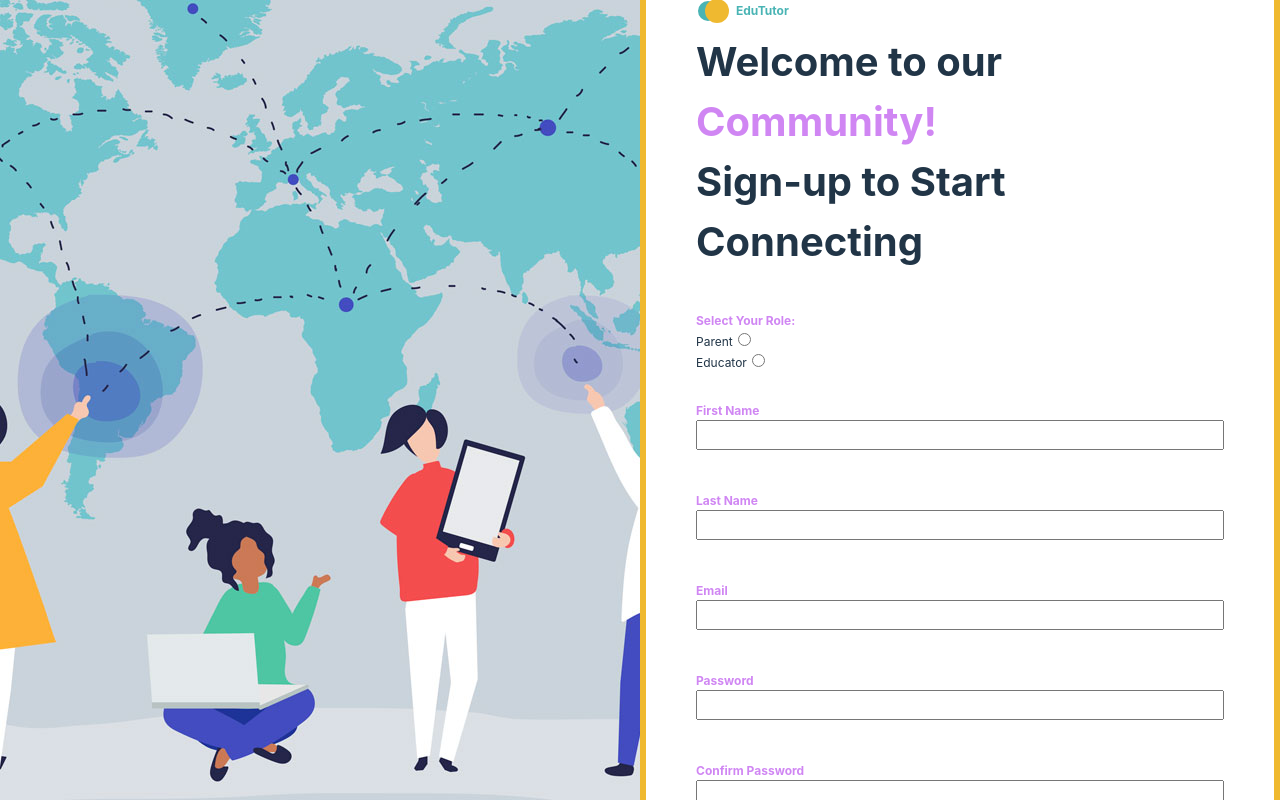
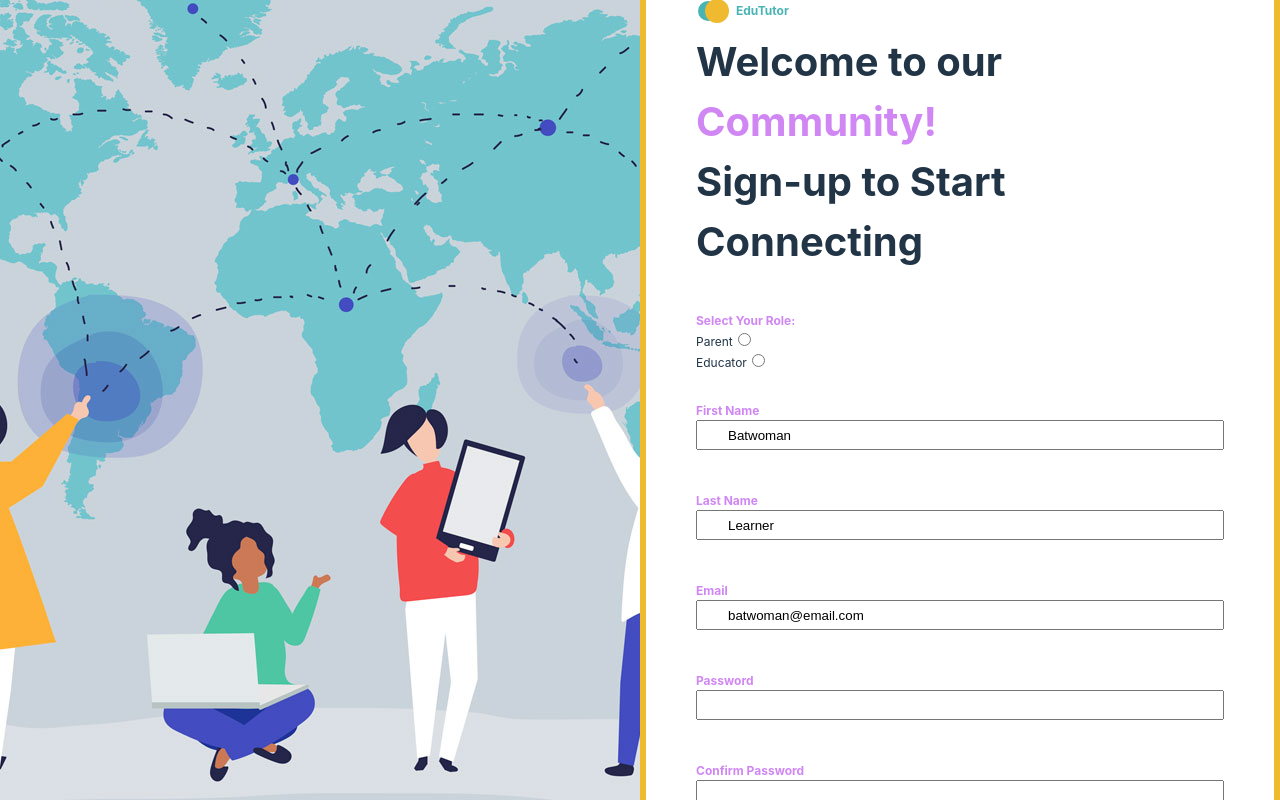
Before and after one commit to longhairshortcode/educationPlatform, a React (Vite) app in the folder client/: page /sign-up in a window 1280 px wide. Built offline with nearby package versions, Linux system fonts and the light colour scheme.

Commit message:
created EducatorProfile

```diff
--- a/client/src/pages/Member.jsx
+++ b/client/src/pages/Member.jsx
@@ -5,6 +5,7 @@ function Member() {
   return (
     <div>
       <Navbar/>
+
     </div>
   )
 }
--- a/client/src/pages/Signup.jsx
+++ b/client/src/pages/Signup.jsx
@@ -9,7 +9,15 @@ import axiosInstance from "../utils/axiosRequest.js"
 
 function Signup() {
   const navigate = useNavigate()
-  const form = useForm/*<FormValues>*/();
+  const form = useForm/*<FormValues>*/({
+    defaultValues: {
+      firstName: "Batwoman",
+      lastName: "Learner",
+      email:"batwoman@email.com",
+      password: "",
+      confirmPassword: ""
+    }
+  });
   const { register, control, handleSubmit, formState, getValues } = form;
   const {errors} = formState;
   // const {name, ref, onChange, onBlur} = register("firstName")
@@ -108,7 +116,7 @@ function Signup() {
                         value: 2,
                         message: "First name must be at least 2 letters."
                       },
-                      required: "First name is required"
+
                     })}
                   />
                 </label>
@@ -127,7 +135,7 @@ function Signup() {
                         value: 2,
                         message: "Last name must be at least 2 letters long"
                       },
-                      required: "Last name is required"
+
                       })}
                   />
                 </label>
```
Also changed, not shown: client/src/pages/EducatorProfile.jsx (added, +11 -0 lines).
